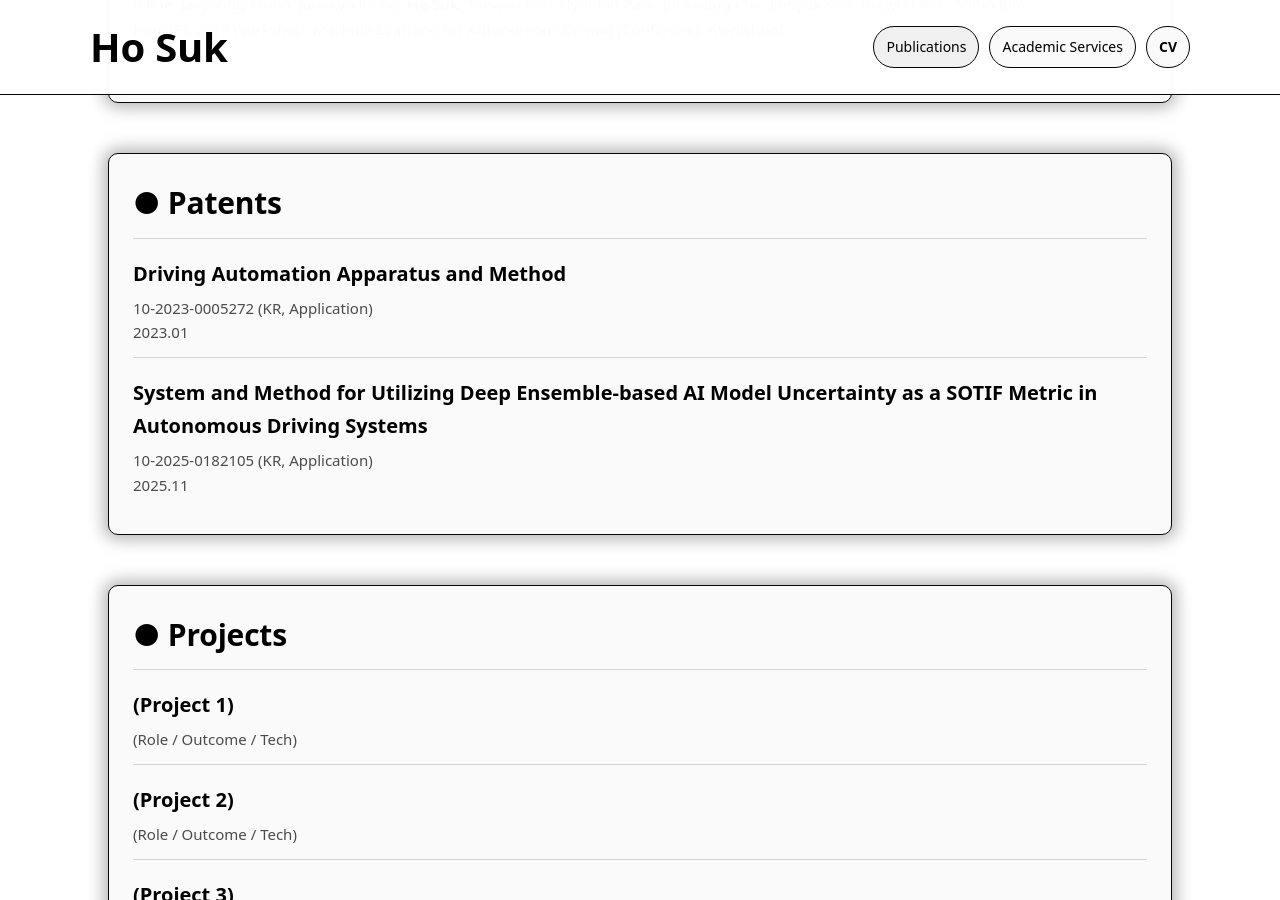
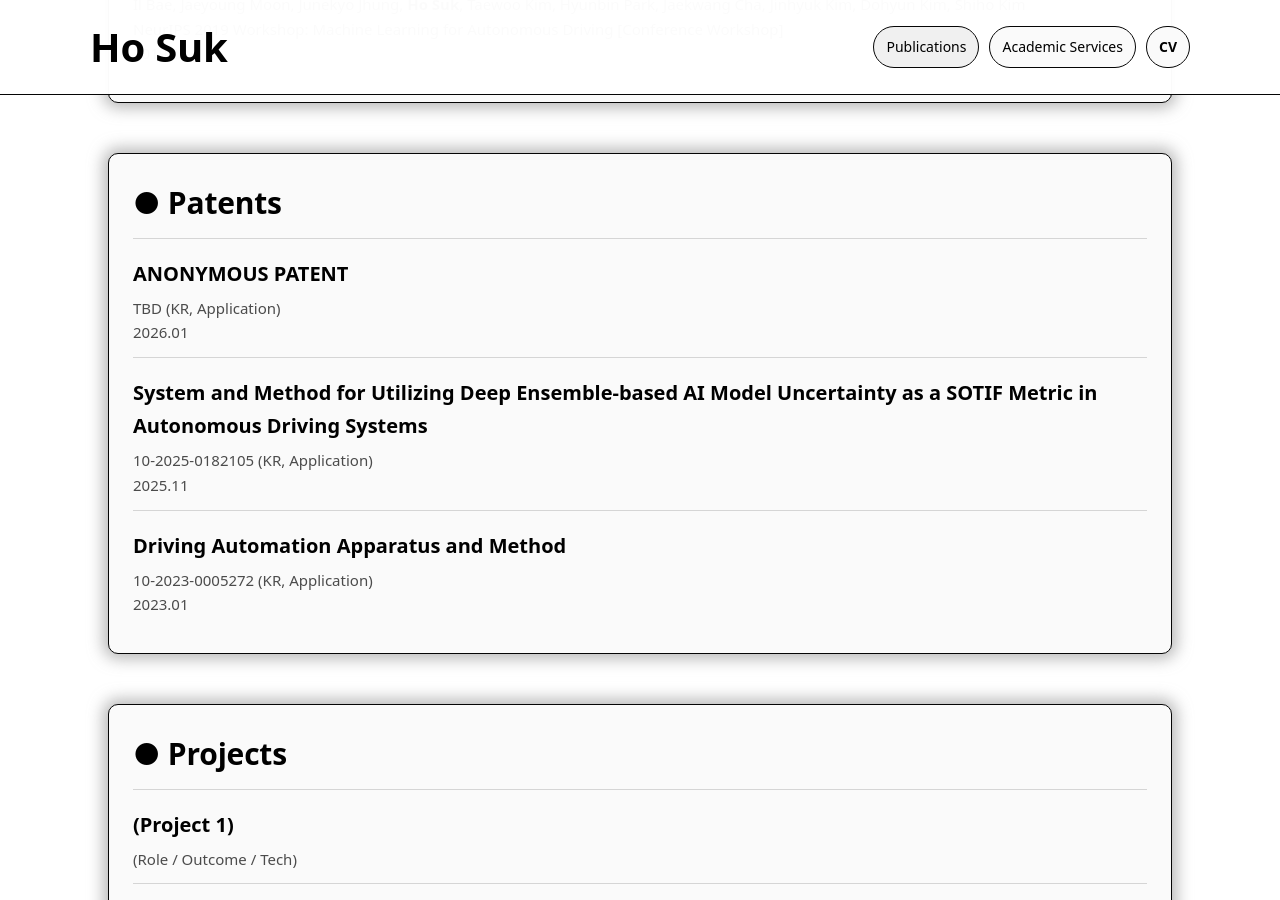
Before and after one commit to ho-suk-93/ho-suk-93.github.io, a Jekyll site: the page built from index.md, in a window 1280 px wide and 900 px high, scrolled down 5138 px. Built offline with Jekyll 4.4.1, drawn with Linux system fonts in a browser that asks for light colours.

Commit message:
Update index.md

```diff
--- a/index.md
+++ b/index.md
@@ -218,14 +218,19 @@ description: "Ho Suk's Personal Website"
   <div class="card">
     <div class="section-title">● Patents</div>
     <div class="list-item">
-      <p class="item-title">Driving Automation Apparatus and Method</p>
-      <p class="item-desc">10-2023-0005272 (KR, Application)</p>
-      <p class="item-desc">2023.01</p>
+      <p class="item-title">ANONYMOUS PATENT</p>
+      <p class="item-desc">TBD (KR, Application)</p>
+      <p class="item-desc">2026.01</p>
     </div>
     <div class="list-item">
       <p class="item-title">System and Method for Utilizing Deep Ensemble-based AI Model Uncertainty as a SOTIF Metric in Autonomous Driving Systems</p>
       <p class="item-desc">10-2025-0182105 (KR, Application)</p>
       <p class="item-desc">2025.11</p>
+    </div>
+    <div class="list-item">
+      <p class="item-title">Driving Automation Apparatus and Method</p>
+      <p class="item-desc">10-2023-0005272 (KR, Application)</p>
+      <p class="item-desc">2023.01</p>
     </div>
   </div>
 </section>
```
